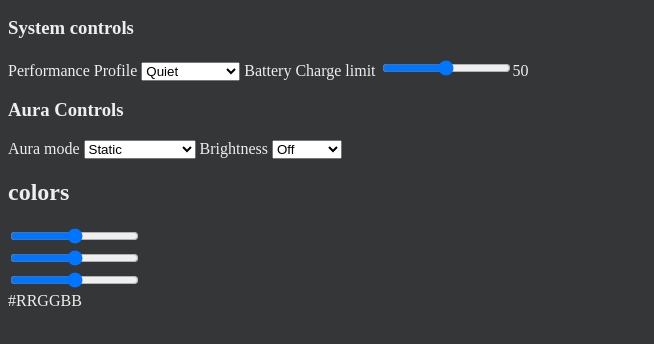
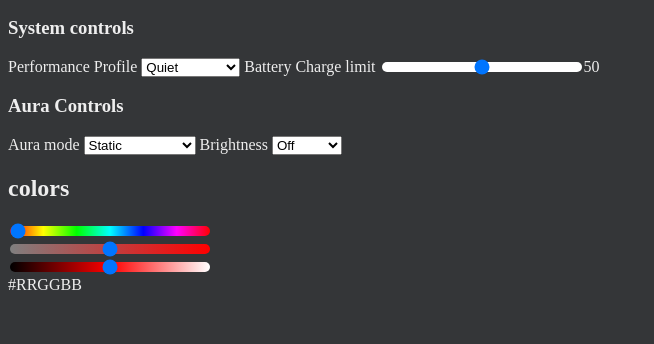
Before and after one commit to notarkhit/asus-helper, a plain HTML site: page resources/index.html in a window 1280 px wide. Shown: the part 50-394 px from the top of the page, without its empty margins (0-654 px from the left). Drawn offline with Linux system fonts and the light colour scheme; a script that the page names is missing.

Commit message:
Style color picker

```diff
--- a/resources/index.html
+++ b/resources/index.html
@@ -46,7 +46,7 @@
 
 		<div>
 			<h2>colors</h2>
-			<input type="range" id="hue"> <br>
+			<input type="range" id="hue" min="0" max="360" value="0"> <br>
 			<input type="range" id="saturation"> <br>
 			<input type="range" id="lightness"> <br>
 			<output> #RRGGBB </output> <output id="colorpreview"></output>
--- a/resources/styles.css
+++ b/resources/styles.css
@@ -3,19 +3,61 @@ body {
 	color: #eee;
 }
 
-#neutralinoapp {
-	text-align: center;
-	-webkit-user-select: none;
-	user-select: none;
-	cursor: default;
+#hue {
+	background: linear-gradient(to right, red, violet);
 }
 
-#neutralinoapp h1 {
-	font-family: 'Segoe UI', Tahoma, Geneva, Verdana, sans-serif;
-	font-size: 20px;
+input[type=range] {
+	-webkit-appearance: none;
+	appearance: none;
+	width: 200px;
+	height: 10px;
+	border-radius: 5px;
+	outline: none;
 }
 
-#neutralinoapp>div {
-	font-size: 16px;
-	font-weight: normal;
+input#hue[type=range] {
+	background: linear-gradient(to right,
+			hsl(0, 100%, 50%),
+			hsl(60, 100%, 50%),
+			hsl(120, 100%, 50%),
+			hsl(180, 100%, 50%),
+			hsl(240, 100%, 50%),
+			hsl(300, 100%, 50%),
+			hsl(360, 100%, 50%));
 }
+
+input#saturation[type=range] {
+	background: linear-gradient(to right,
+			hsl(0, 0%, 50%),
+			hsl(0, 50%, 50%),
+			hsl(0, 100%, 50%));
+}
+
+input#lightness[type=range] {
+	background: linear-gradient(to right,
+			hsl(0, 100%, 0%),
+			hsl(0, 100%, 50%),
+			hsl(0, 100%, 100%));
+}
+
+
+/* /* Webkit browsers (Chrome, Safari, Edge) */
+/* input[type=range]::-webkit-slider-thumb { */
+/* 	-webkit-appearance: none; */
+/* 	appearance: none; */
+/* 	width: 16px; */
+/* 	height: 16px; */
+/* 	border-radius: 50%; */
+/* 	background: #fff; */
+/* 	cursor: pointer; */
+/* } */
+/**/
+/* /* Firefox */
+/* input[type=range]::-moz-range-thumb { */
+/* 	width: 16px; */
+/* 	height: 16px; */
+/* 	border-radius: 50%; */
+/* 	background: #000; */
+/* 	cursor: pointer; */
+/* } */
```
